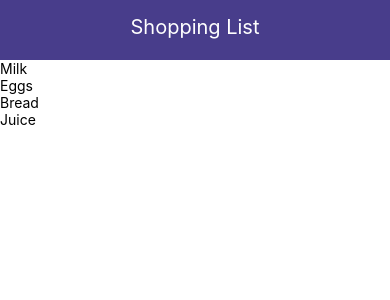
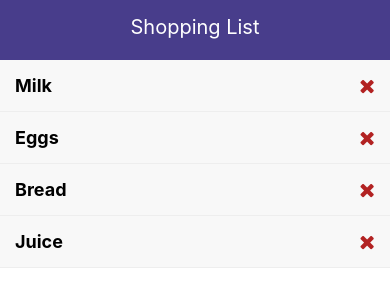
Before and after one commit to SantiagoMC52/shoppingList, a React Native app: screen / in a window 390 px wide. Shown: the top 300 px of the page. Built offline with nearby package versions, Linux system fonts and the light colour scheme.

Commit message:
Add style to list of items

```diff
--- a/App.js
+++ b/App.js
@@ -1,6 +1,7 @@
 import React, { useState } from 'react';
 import { View, Text, StyleSheet, FlatList} from 'react-native';
 import Header from './components/Header';
+import ListItem from './components/ListItem';
 
 const App = () => {
   const [items, setItems] = useState([
@@ -15,15 +16,13 @@
       <Header title="Shopping List"/>
       <FlatList
         data={items}
-        renderItem={({item}) => <Text>{item.name}</Text>}
+        renderItem={({item}) => <ListItem item={item} />}
       />
     </View>
   );
 }
 
 const styles = StyleSheet.create({
-  container: {
-  },
 })
 
 export default App;
--- /dev/null
+++ b/components/ListItem.js
@@ -0,0 +1,35 @@
+import React from 'react';
+import { View, Text, StyleSheet, TouchableOpacity } from 'react-native';
+import Icon from 'react-native-vector-icons/dist/FontAwesome'
+
+const ListItem = ({item}) => {
+
+  return (
+    <TouchableOpacity style={styles.listItem}>
+      <View style={styles.listItemView}>
+        <Text style={styles.listItemText}>{item.name}</Text>
+        <Icon name='remove' size={20} color='firebrick'/>
+      </View>
+    </TouchableOpacity>
+  );
+}
+
+const styles = StyleSheet.create({
+    listItem: {
+        padding: 15,
+        backgroundColor: '#f8f8f8',
+        borderBottomWidth: 1,
+        borderColor: '#eee',
+    },
+    listItemView: {
+        flexDirection: 'row',
+        justifyContent: 'space-between',
+        alignItems: 'center',
+    },
+    listItemText: {
+        fontSize: 18,
+        fontWeight: 'bold',
+    },
+})
+
+export default ListItem;
```
